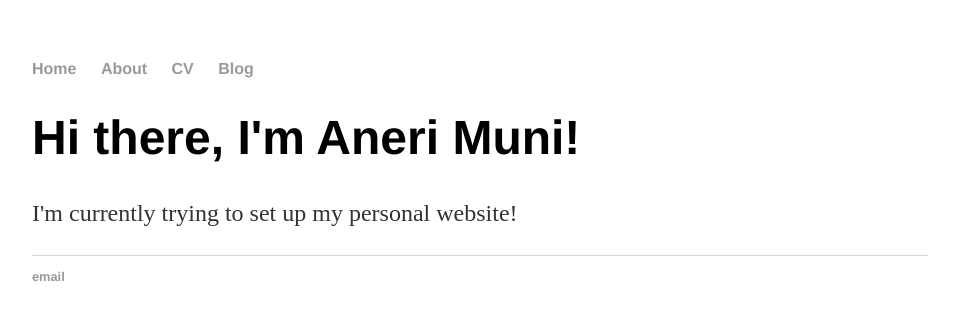
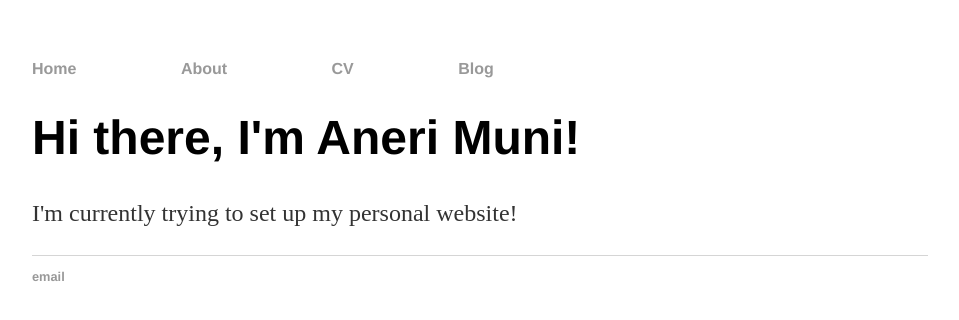
Before and after one commit to amuni3/amuni3.github.io, a Jekyll site: the page built from index.html, in a window 1280 px wide. Shown: the top 320 px of the page, without its empty margins (160-1119 px from the left). Built offline with Jekyll 4.4.1, drawn with Linux system fonts in a browser that asks for light colours.

```diff
--- a/_config.yml
+++ b/_config.yml
@@ -1,2 +1,3 @@
+lang: "en"
 name: Aneri Muni, Personal Website
 markdown: kramdown
--- a/css/main.css
+++ b/css/main.css
@@ -10,7 +10,7 @@ nav ul, footer ul {
 }
 nav ul li, footer ul li {
     display: inline;
-    margin-right: 20px;
+    margin-right: 100px;
 }
 a {
     text-decoration: none;
```
